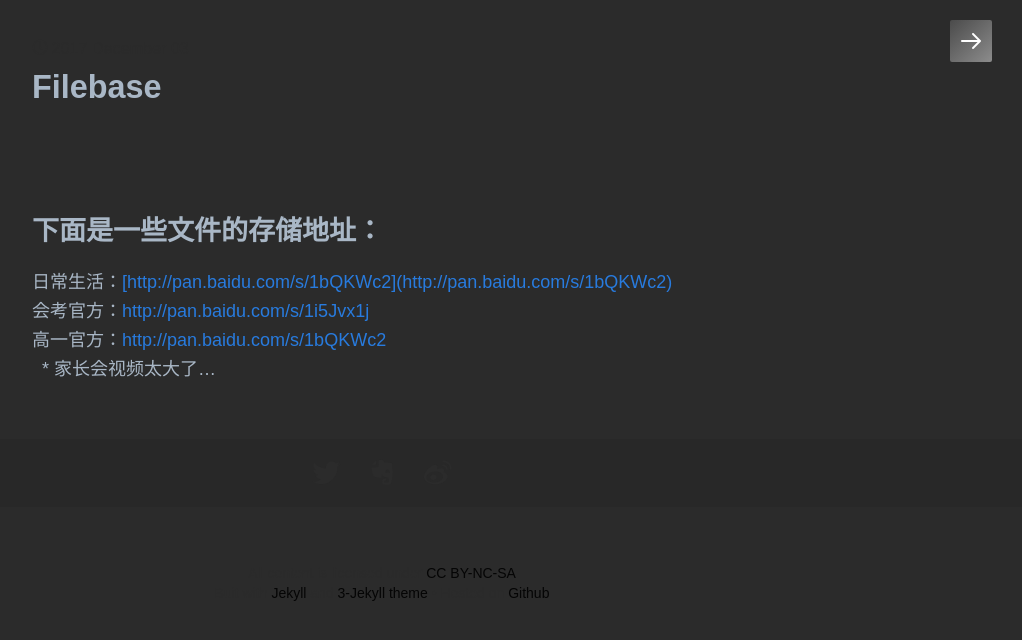
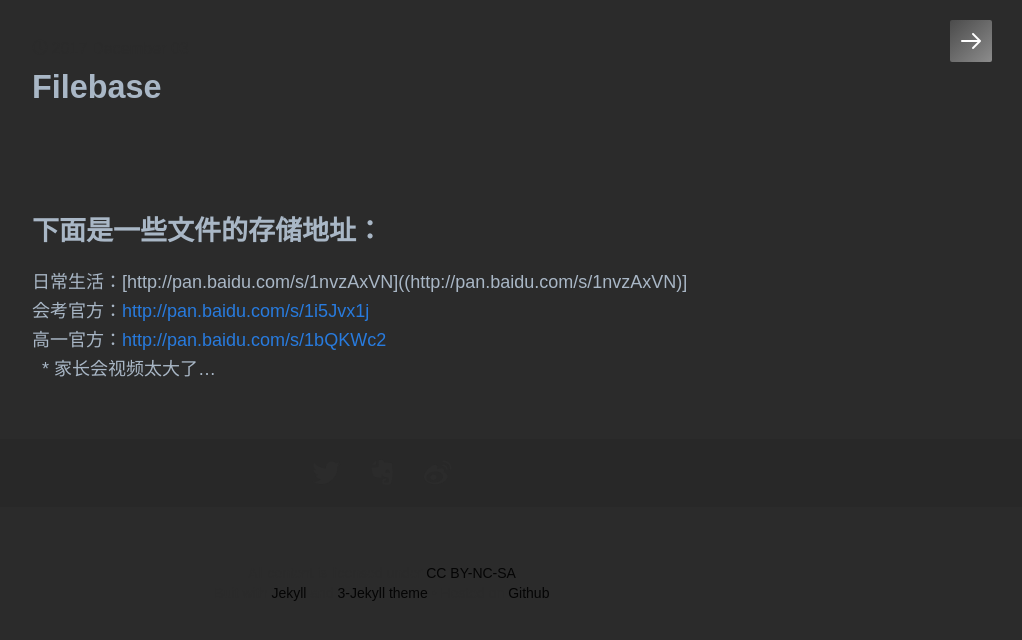
Before and after one commit to Pokecub573/573.github.io, a Jekyll site: the page built from _posts/Zinfo/2017-12-03-Filebase.md, in a window 1280 px wide. Shown: the top 640 px of the page, without its empty margins (258-1280 px from the left). Built offline with Jekyll 4.4.1, drawn with Linux system fonts in a browser that asks for light colours; some web fonts are replaced; part of the change alters nothing that is shown.

Commit message:
Update 2017-12-03-Filebase.md

```diff
--- a/_posts/Zinfo/2017-12-03-Filebase.md
+++ b/_posts/Zinfo/2017-12-03-Filebase.md
@@ -6,7 +6,7 @@ catagory: Zinfo
 
 ## 下面是一些文件的存储地址：<br>
 
-日常生活：[[http://pan.baidu.com/s/1bQKWc2](http://pan.baidu.com/s/1bQKWc2)](http://pan.baidu.com/s/1nvzAxVN)<br>
+日常生活：[http://pan.baidu.com/s/1nvzAxVN]((http://pan.baidu.com/s/1nvzAxVN)]<br>
 会考官方：[http://pan.baidu.com/s/1i5Jvx1j](http://pan.baidu.com/s/1i5Jvx1j) <br>
 高一官方：[http://pan.baidu.com/s/1bQKWc2](http://pan.baidu.com/s/1bQKWc2)<br>
 
```
